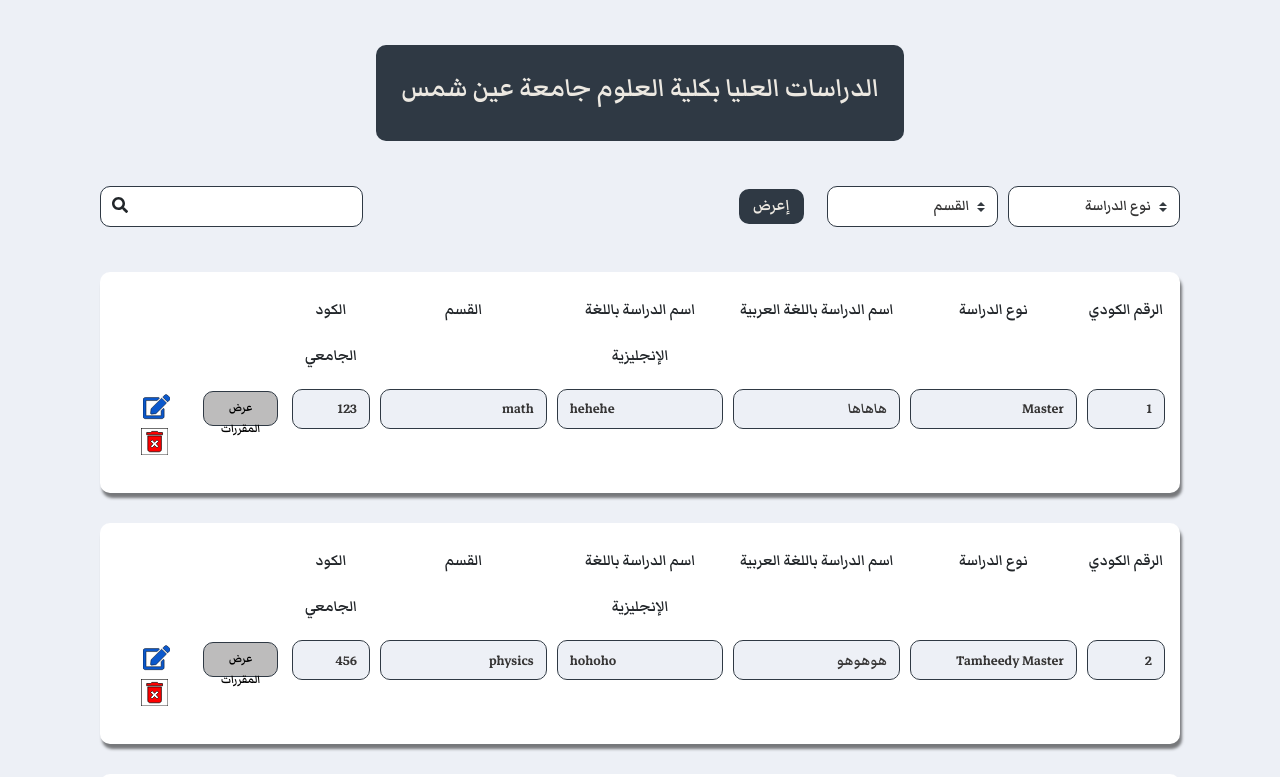
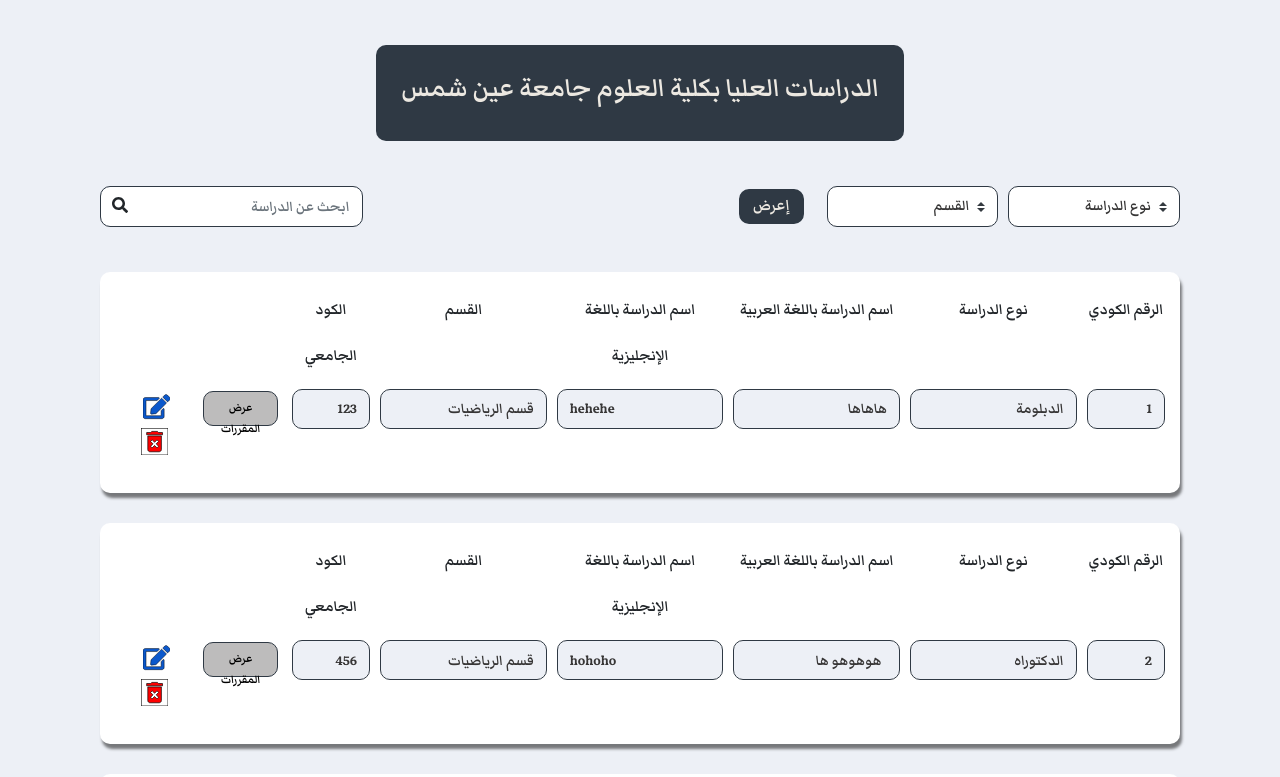
Before and after one commit to youssifYasser/post-graduate-system, a React (Create React App) app: page /StudentData in a window 1280 px wide. Shown: the top 777 px of the page. Built offline with nearby package versions, Linux system fonts and the light colour scheme.

Commit message:
filter and search done

```diff
--- a/src/Components/study-types/study-types-array.js
+++ b/src/Components/study-types/study-types-array.js
@@ -1,10 +1,10 @@
 const studytypes = [
   {
     code: '1',
-    type: 'Master',
+    type: 'الدبلومة',
     arabicName: 'هاهاها',
     englishName: 'hehehe',
-    department: 'math',
+    department: 'قسم الرياضيات',
     academicCode: '123',
     courses: [
       {
@@ -43,10 +43,10 @@
   },
   {
     code: '2',
-    type: 'Tamheedy Master',
-    arabicName: 'هوهوهو',
+    type: 'الدكتوراه',
+    arabicName: '  هوهوهو ها',
     englishName: 'hohoho',
-    department: 'physics',
+    department: 'قسم الرياضيات',
     academicCode: '456',
     courses: [
       {
@@ -61,10 +61,10 @@
   },
   {
     code: '3',
-    type: 'doctoraha',
+    type: 'الدبلومة',
     arabicName: 'هيهيهي',
     englishName: 'hahaha',
-    department: 'chemistry',
+    department: 'قسم الفيزياء',
     academicCode: '789',
     courses: [
       {
--- a/src/Components/study-types/study-types.js
+++ b/src/Components/study-types/study-types.js
@@ -8,12 +8,13 @@
 
 const StudyTypes = () => {
   const [studies, setStudies] = useState([...studytypes])
+  const [copyStudies, setCopyStudies] = useState(studies)
 
   const handleDelete = (stID) => {
-    const sts = studies.filter((item) => {
+    const sts = copyStudies.filter((item) => {
       return item.code !== stID
     })
-    setStudies(sts)
+    setCopyStudies(sts)
   }
 
   const handleChange = (e) => {
@@ -21,9 +22,53 @@
     let indexOfDash = name.lastIndexOf('-')
     let index = name.slice(indexOfDash + 1)
     name = name.slice(0, indexOfDash)
-    studies[index] = { ...studies[index], [name]: value }
+    copyStudies[index] = { ...copyStudies[index], [name]: value }
     console.log(name, value, index)
-    setStudies([...studies])
+    setCopyStudies([...copyStudies])
+  }
+
+  const handleSearch = (e) => {
+    const value = e.target.value
+    const newStudies = studies.filter((study) => {
+      if (study.arabicName.includes(value)) {
+        return study
+      } else if (
+        study.englishName.toLowerCase().includes(value.toLowerCase())
+      ) {
+        return study
+      } else if (
+        study.academicCode.toLowerCase().includes(value.toLowerCase())
+      ) {
+        return study
+      }
+    })
+    setCopyStudies(newStudies)
+  }
+
+  const filterStudies = () => {
+    const studyTypeFilter = document.getElementsByName('study-type-filter')[0]
+      .value
+    const departmentFilter = document.getElementsByName('department-filter')[0]
+      .options[document.getElementsByName('department-filter')[0].selectedIndex]
+      .text
+    const newStudies = studies.filter((study) => {
+      if (studyTypeFilter === 'نوع الدراسة' || departmentFilter === 'القسم') {
+        if (study.type === studyTypeFilter) {
+          return study
+        }
+        if (study.department === departmentFilter) {
+          return study
+        }
+      } else {
+        if (
+          study.type === studyTypeFilter &&
+          study.department === departmentFilter
+        ) {
+          return study
+        }
+      }
+    })
+    setCopyStudies(newStudies)
   }
 
   return (
@@ -69,21 +114,26 @@
             </Form.Control>
           </Col>
           <Col md={{ span: '1', offset: '4' }}>
-            <Button className='filter-btn'> إعرض </Button>
+            <Button className='filter-btn' onClick={() => filterStudies()}>
+              {' '}
+              إعرض{' '}
+            </Button>
           </Col>
           <Col md={3}>
             <Form.Control
               className='info'
               name='study-type-search'
               type='input'
+              placeholder='ابحث عن الدراسة'
+              onChange={handleSearch}
             />
             <span className='search-icon'>
               <FaSearch />
             </span>
           </Col>
         </Form.Row>
-        {studies.length !== 0 ? (
-          studies.map((studytype, index) => {
+        {copyStudies.length !== 0 ? (
+          copyStudies.map((studytype, index) => {
             return (
               <StudyType
                 studytype={studytype}
```
